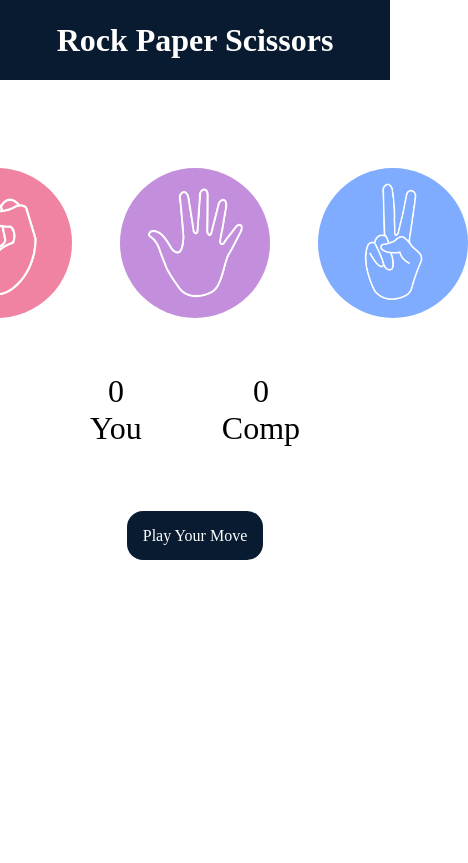
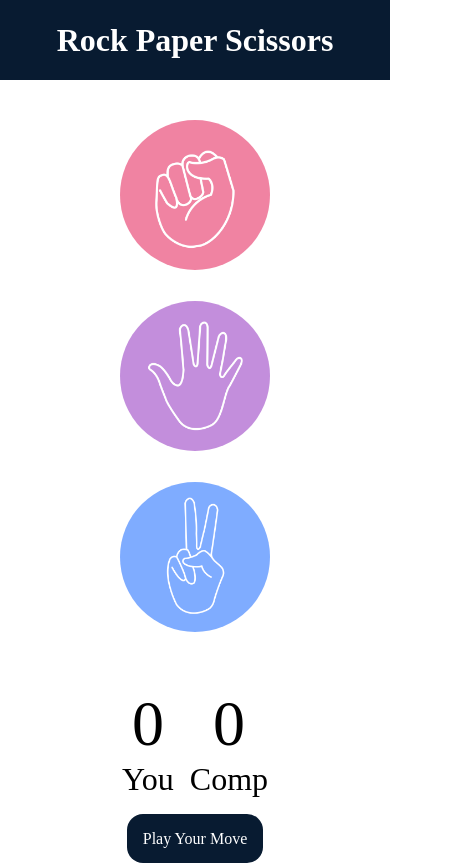
Before and after one commit to Amitjeve07/Rock-Paper-Scissors-Game, a plain HTML site: page index.html in a window 390 px wide. Shown: the whole page, 468 px wide, since content can reach past the window. Drawn offline with Linux system fonts and the light colour scheme.

Commit message:
responsivness added

```diff
--- a/style.css
+++ b/style.css
@@ -1,4 +1,4 @@
-*{
+/* *{
     margin: 0px;
     padding: 0px;
     text-align: center;
@@ -74,4 +74,90 @@ img{
   border-radius: 1rem;
 
 
+} */
+* {
+  margin: 0;
+  padding: 0;
+  box-sizing: border-box;
+  text-align: center;
 }
+
+h1 {
+  background-color: #081b31;
+  color: #fff;
+  height: 5rem;
+  text-align: center;
+  line-height: 5rem;
+}
+
+.choice {
+  height: 165px;
+  width: 165px;
+  border-radius: 50%;
+  display: flex;
+  justify-content: center;
+  align-items: center;
+}
+
+.choice:hover {
+  opacity: 0.5;
+  cursor: pointer;
+  background-color: #081b31;
+}
+
+img {
+  height: 150px;
+  width: 150px;
+  object-fit: cover;
+  border-radius: 50%;
+}
+
+.choices {
+  display: flex;
+  justify-content: center;
+  align-items: center;
+  flex-wrap: wrap; /* Allow items to wrap to the next line */
+  gap: 1rem;
+  margin-top: 2rem;
+}
+
+.score-board {
+  display: flex;
+  flex-direction: column; /* Stack elements vertically on small screens */
+  justify-content: center;
+  align-items: center;
+  font-size: 2rem;
+  margin-top: 3rem;
+  gap: 1rem;
+}
+
+#user-score,
+#comp-score {
+  font-size: 4rem;
+}
+
+.msg-container {
+  margin-top: 2rem;
+}
+
+#msg {
+  background-color: #081b31;
+  color: #fff;
+  font-size: 1rem;
+  display: inline;
+  padding: 1rem;
+  border-radius: 1rem;
+}
+
+/* Media Queries for Responsive Design */
+
+@media (max-width: 768px) {
+  .choices {
+    flex-direction: column; /* Stack items vertically on small screens */
+    align-items: center;
+  }
+
+  .score-board {
+    flex-direction: row; /* Revert to horizontal layout on small screens */
+  }
+}
```
